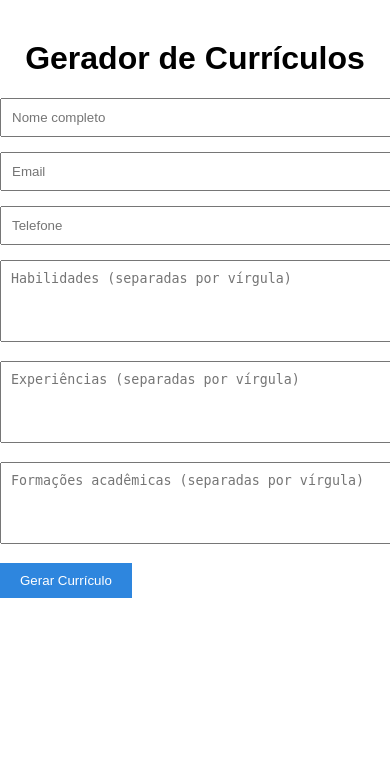
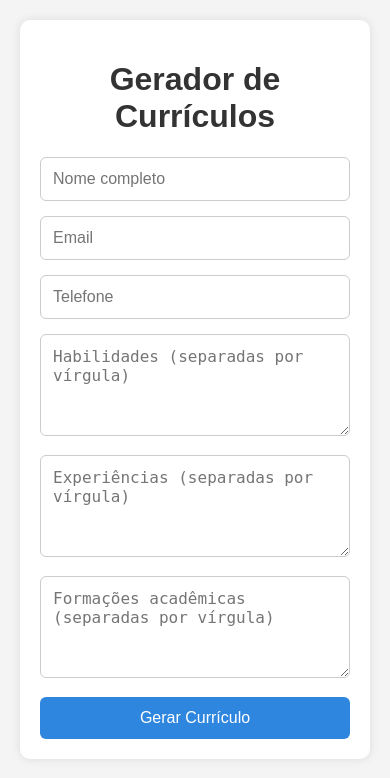
Before and after one commit to Rickzin014/gerador-curriculos, a Flask app: page / in a window 390 px wide; the page is wider, and only the part inside the window is pictured. Shown: the top 778 px of that part. Run offline with Flask 3, Linux system fonts and the light colour scheme.

Commit message:
Deixando layout responsivo para celular

```diff
--- a/templates/index.html
+++ b/templates/index.html
@@ -3,30 +3,60 @@
 <head>
     <meta charset="UTF-8">
     <title>Gerador de Currículos</title>
+    <meta name="viewport" content="width=device-width, initial-scale=1.0">
     <style>
+        * {
+            box-sizing: border-box;
+        }
+
         body {
             font-family: Arial, sans-serif;
-            margin: 40px auto;
+            margin: 0;
+            padding: 20px;
+            background-color: #f4f4f4;
+        }
+
+        .container {
             max-width: 600px;
+            margin: 0 auto;
+            background: #fff;
+            padding: 20px;
+            border-radius: 10px;
+            box-shadow: 0 0 10px rgba(0,0,0,0.1);
         }
+
         input, textarea {
             width: 100%;
             margin-bottom: 15px;
-            padding: 10px;
+            padding: 12px;
+            border: 1px solid #ccc;
+            border-radius: 6px;
+            font-size: 16px;
         }
+
         button {
-            padding: 10px 20px;
+            width: 100%;
+            padding: 12px;
             background-color: #2e86de;
             color: white;
             border: none;
+            border-radius: 6px;
+            font-size: 16px;
             cursor: pointer;
         }
+
+        button:hover {
+            background-color: #1b4f72;
+        }
+
         h1 {
             text-align: center;
+            color: #333;
         }
     </style>
 </head>
 <body>
+    <div class="container">
         <h1>Gerador de Currículos</h1>
         <form action="/gerar" method="post">
             <input type="text" name="nome" placeholder="Nome completo" required>
@@ -39,5 +69,6 @@
 
             <button type="submit">Gerar Currículo</button>
         </form>
+    </div>
 </body>
 </html>
```
Lines whose indentation alone changed are shown as unchanged.
